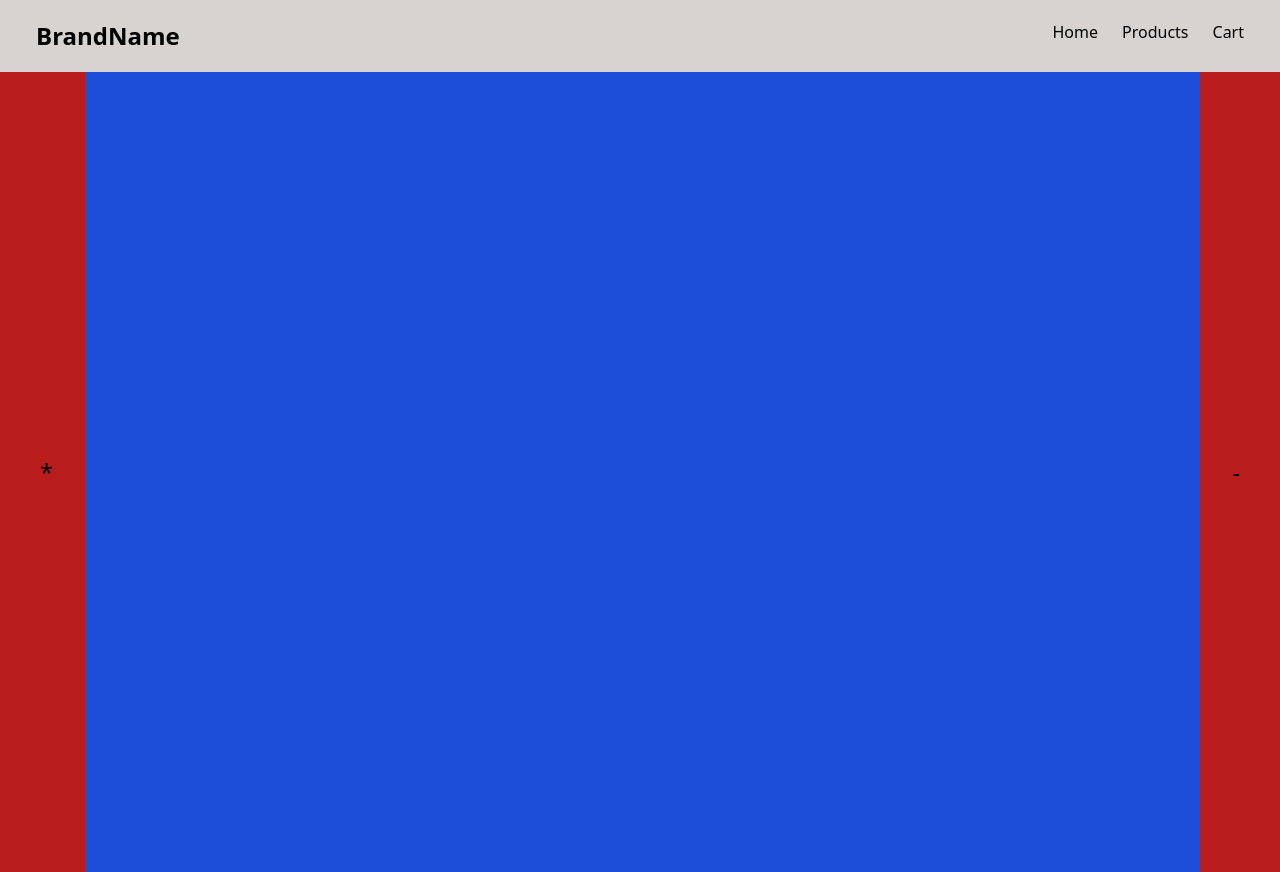
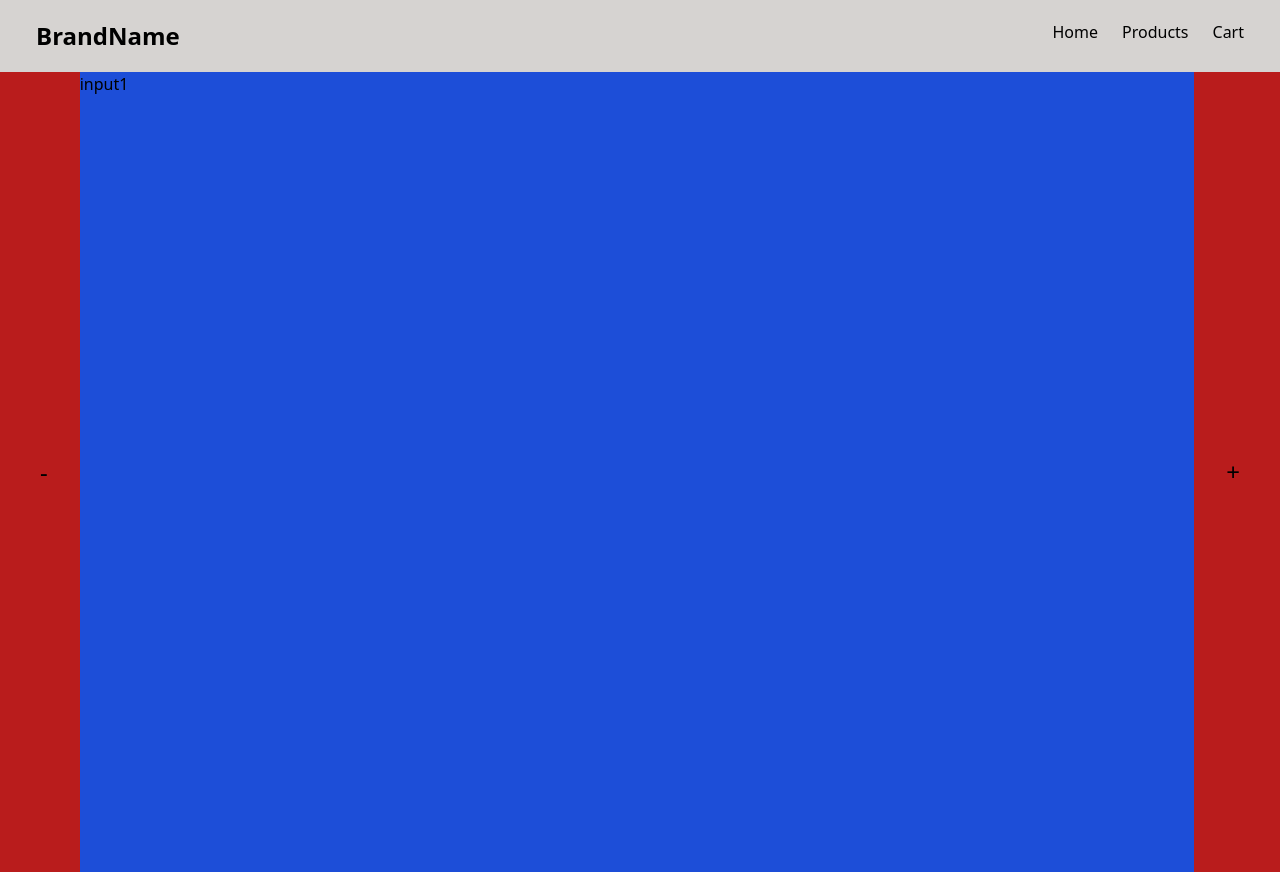
Before and after one commit to kerembuyukhamurkar/site-with-vue, a Vue app: page / in a window 1280 px wide. Built offline with nearby package versions, Linux system fonts and the light colour scheme.

Commit message:
feat:giving funcitionalty to the carousel

```diff
--- a/src/components/carouselSlider.vue
+++ b/src/components/carouselSlider.vue
@@ -1,9 +1,47 @@
 <template>
    <div class="flex justify-evenly  bg-red-700 w-screen h-screen px-10 gap-8 ">
-     <button class="text-2xl flex justify-center items-center ">*</button>
+     <button class="text-2xl flex justify-center items-center" @click="back">-</button>
     <div class="bg-blue-700 w-screen">
-
+       <p>{{ sliderContentList[indexSlider] }}</p>
     </div>
-      <button class="text-2xl text-center">-</button>
+      <button class="text-2xl text-center" @click="forward">+</button>
    </div>
 </template>
+
+<script>
+export default{
+
+    data(){
+        return{
+            indexSlider:0,
+            sliderContentList:["input1","input2","input3"]
+        }
+    }
+    ,
+    methods:{
+        forward(){
+            this.indexSlider++;
+            if(this.indexSlider==this.sliderContentList.length){
+             this.indexSlider=0;
+            }
+        },
+
+        back(){
+            this.indexSlider--;
+            if(this.indexSlider<0){
+                this.indexSlider=this.sliderContentList.length-1;
+            }
+        }
+
+
+
+
+
+    }
+
+
+}
+
+
+
+</script>
```
